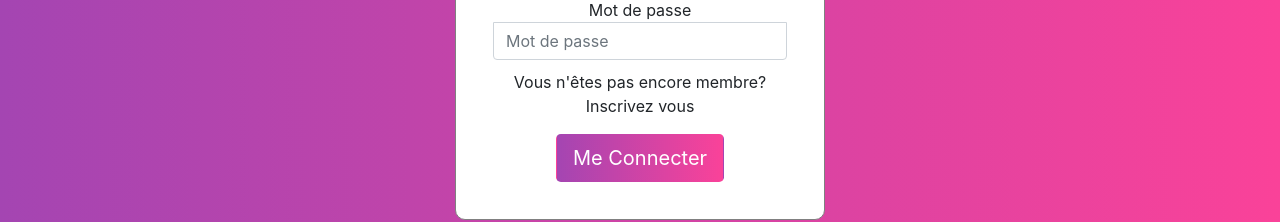
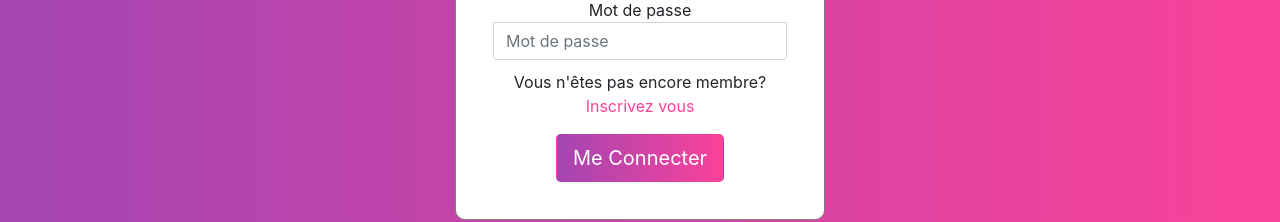
Before and after one commit to KevinDruart/P7react, a React (Create React App) app in the folder frontend/: page /se-connecter in a window 1280 px wide. Shown: the part 341-563 px from the top of the page. Built offline with nearby package versions, Linux system fonts and the light colour scheme.

Commit message:
maj design login

```diff
--- a/frontend/src/pages/Login.jsx
+++ b/frontend/src/pages/Login.jsx
@@ -24,7 +24,7 @@ const Login = () => {
                         <input type="password" class="form-control" id="floatingPassword" placeholder="Mot de passe" />
 
                     </div>
-                    <p>Vous n'êtes pas encore membre? <span> Inscrivez vous</span></p>
+                    <p>Vous n'êtes pas encore membre? <a href="#" className={[Classes.linkLogin]}> Inscrivez vous</a></p>
 
                     <button className={["btn btn-lg", Classes.submit].join(' ')} type="submit">Me Connecter</button>
                 </form>
--- a/frontend/src/pages/login/login.module.css
+++ b/frontend/src/pages/login/login.module.css
@@ -54,6 +54,15 @@
     transform: scale(1.1);
   }
 
+  .linkLogin {
+    color: #fa4299;
+    text-decoration: none;
+  }
+
+  .linkLogin:hover {
+    color: #a445b2;
+  }
+
   .inscription, .login {
       background:-webkit-linear-gradient(left, #a445b2, #fa4299);
       height: calc(100vh - 70px);
```
